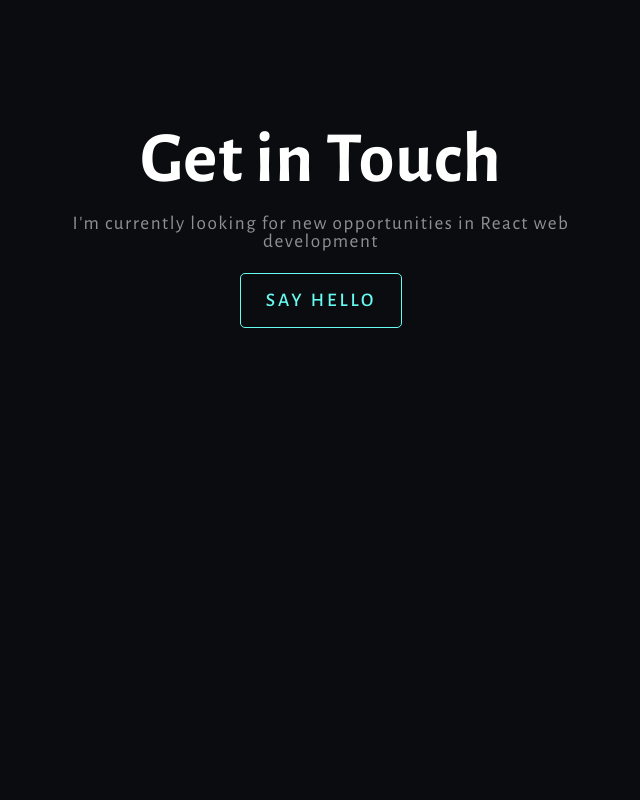
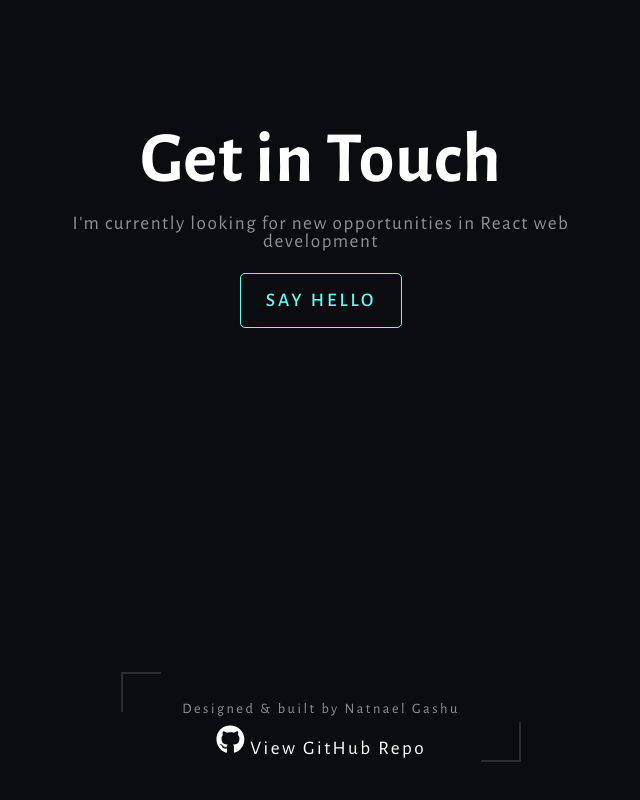
Before and after one commit to NatiG100/portfolio, a React (Create React App) app: page / in a window 1280 px wide. Shown: the part 4408-5208 px from the top of the page, without its empty margins (319-959 px from the left). Before the commit the page ends 5000 px from the top, so only its background shows below. Built offline with nearby package versions, Linux system fonts and the light colour scheme.

Commit message:
create footer section

```diff
--- a/src/App.js
+++ b/src/App.js
@@ -7,6 +7,7 @@ import { useEffect, useState } from "react";
 import ExperienceSection from "./sections/ExperienceSection";
 import ProjectsSection from "./sections/ProjectsSection";
 import ContactSection from "./sections/ContactSection";
+import Footer from "./sections/Footer";
 
 function App() {
   const [displayNav, setDisplayNav] = useState(true);
@@ -37,6 +38,7 @@ function App() {
       <ExperienceSection/>
       <ProjectsSection/>
       <ContactSection/>
+      <Footer/>
     </>
   );
 }
--- /dev/null
+++ b/src/sections/Footer/FooterElements.js
@@ -0,0 +1,75 @@
+import styled from "styled-components";
+import theme from "../../theme";
+
+export const StyledFooter = styled.div`
+    width: 100%;
+    max-width: ${theme.size.appMaxWidth};
+    display: flex;
+    align-items: center;
+    justify-content: center;
+    margin: 80px;
+    margin-left:auto;
+    margin-right: auto;
+`;
+
+export const StyledFooterWrapper = styled.div`
+    width: 100%;
+    max-width: 400px;
+    position: relative;
+    height: 50px;
+    margin-left: auto;
+    margin-right: auto;
+`;
+
+export const StyledTopLeft = styled.div`
+    position: absolute;
+    top: 0px;
+    left: 0px;
+    height: 40px;
+    width: 10%;
+    border-top: 2px solid #fff2;
+    border-left: 2px solid #fff2;
+`;
+
+export const StyledBottomRight = styled.div`
+    position: absolute;
+    top: 100%;
+    right: 0px;
+    height: 40px;
+    width: 10%;
+    border-bottom: 2px solid #fff2;
+    border-right: 2px solid #fff2;
+`;
+
+export const StyledFooterTextContainer = styled.div`
+    width: 100%;
+    height: max-content;
+    position: absolute;
+    top: 0;
+    left: 0;
+    bottom: 0;
+    right: 0;
+    display: flex;
+    flex-direction: column;
+    gap: 10px;
+    justify-content: space-between;
+    align-items: center;
+    margin-top: 30px;
+    margin-bottom: 30px;
+`;
+
+export const StyledP = styled.p`
+    color: ${theme.colors.textDark};
+    letter-spacing: 2.5px;
+    font-size: ${theme.font.md};
+`;
+
+export const StyledLink = styled.a`
+    color: ${theme.colors.textDark};
+    letter-spacing: 2.5px;
+    font-size: ${theme.font.lg};
+    color: ${theme.colors.text};
+    svg{
+        font-size: ${theme.font.xl};
+    }
+`;
--- /dev/null
+++ b/src/sections/Footer/index.jsx
@@ -0,0 +1,30 @@
+import React from 'react';
+
+import {
+    StyledBottomRight,
+    StyledFooter,
+    StyledFooterTextContainer,
+    StyledFooterWrapper,
+    StyledLink,
+    StyledP,
+    StyledTopLeft
+} from './FooterElements';
+
+import {FaGithub} from 'react-icons/fa'
+
+const Footer = () => {
+  return (
+    <StyledFooter>
+        <StyledFooterWrapper>
+            <StyledTopLeft/>
+            <StyledBottomRight/>
+            <StyledFooterTextContainer>
+                <StyledP>Designed & built by Natnael Gashu</StyledP>
+                <StyledLink><FaGithub/> View GitHub Repo</StyledLink>
+            </StyledFooterTextContainer>
+        </StyledFooterWrapper>
+    </StyledFooter>
+  )
+}
+
+export default Footer;
```
